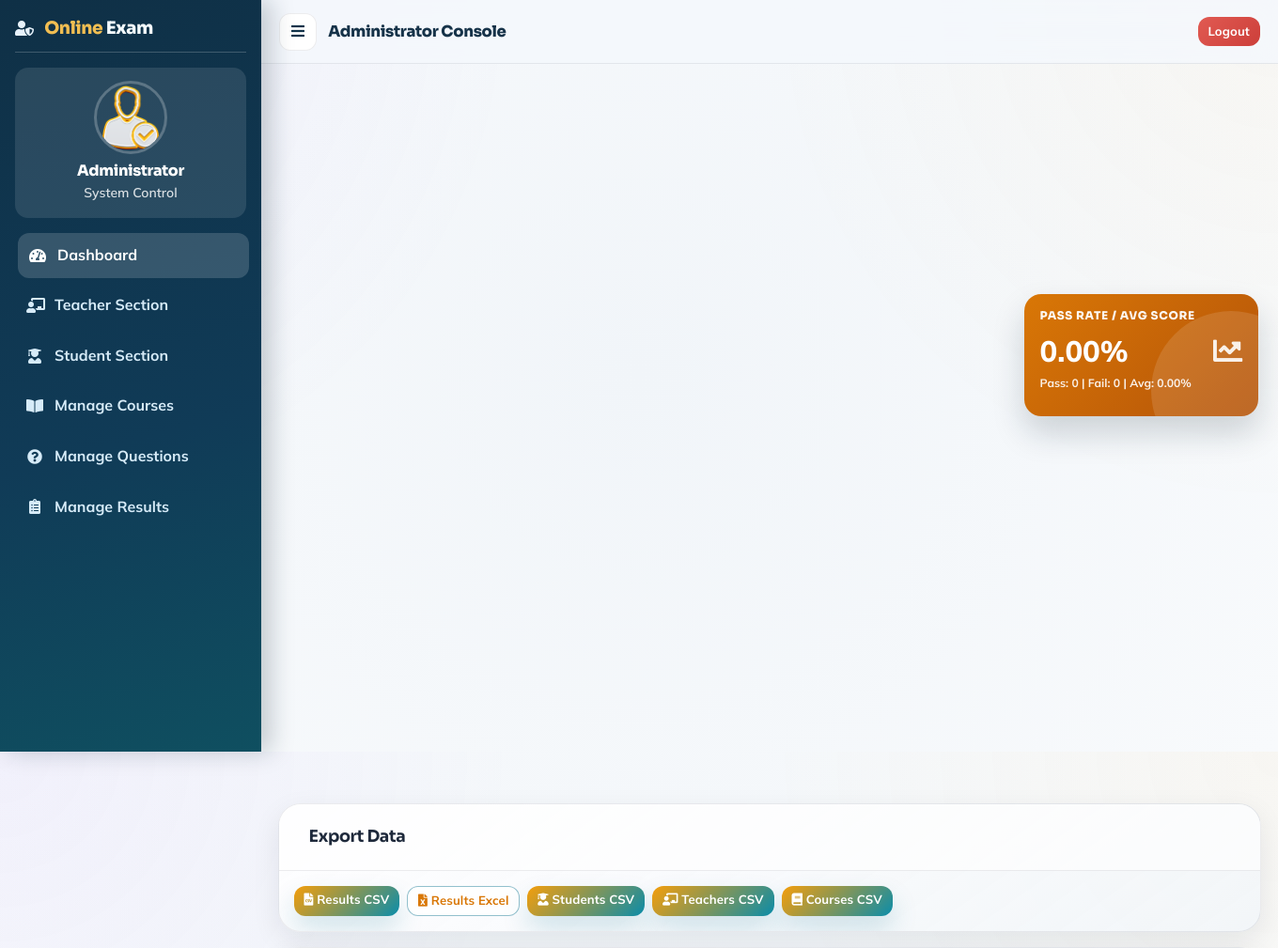
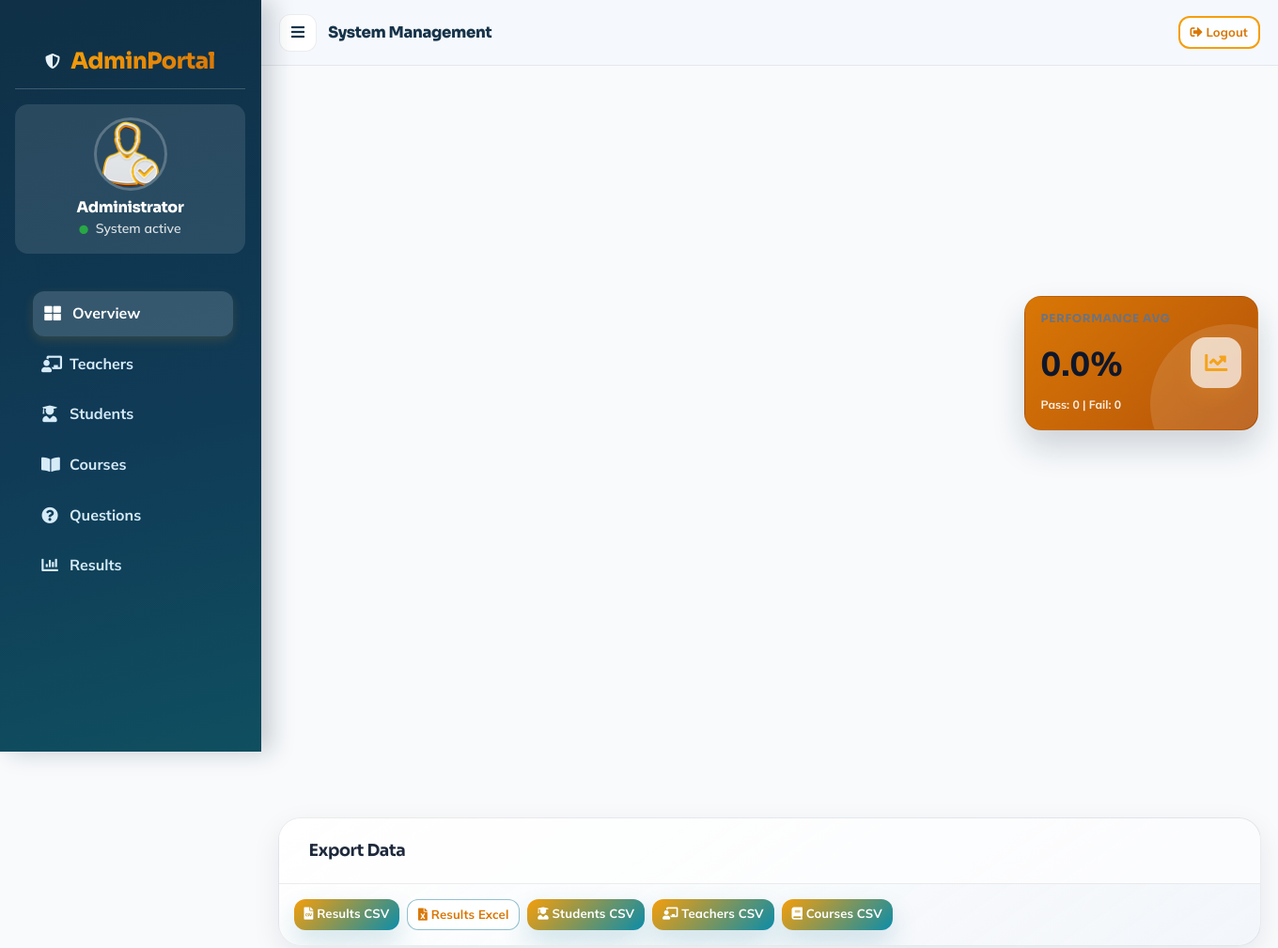
Before and after one commit to sirdavid001/online-exam-system, a Django app: page /admin-dashboard in a window 1360 px wide. Shown: the top 1009 px of the page at 94% size. Run offline with Django 3.2, Linux system fonts and the light colour scheme; the visitor is signed in with stand-in values (Sample User, id 1); data comes from the database, SQL or seed files in the repository; data that the repository does not hold is empty; some libraries are stand-ins or nearby versions.

Commit message:
feat: Redesign dashboard UI with new sidebar, topbar, and metric card components across all user roles.

```diff
--- a/templates/exam/admin_dashboard.html
+++ b/templates/exam/admin_dashboard.html
@@ -12,7 +12,7 @@
       <h6>Registered Students</h6>
       <div class="metric-value">
         <span>{{ total_student }}</span>
-        <i class="fas fa-user-graduate"></i>
+        <div class="metric-icon"><i class="fas fa-user-graduate"></i></div>
       </div>
     </article>
   </a>
@@ -22,7 +22,7 @@
       <h6>Approved Teachers</h6>
       <div class="metric-value">
         <span>{{ total_teacher }}</span>
-        <i class="fas fa-chalkboard-teacher"></i>
+        <div class="metric-icon"><i class="fas fa-chalkboard-teacher"></i></div>
       </div>
     </article>
   </a>
@@ -32,7 +32,7 @@
       <h6>Pending Teachers</h6>
       <div class="metric-value">
         <span>{{ pending_teacher }}</span>
-        <i class="fas fa-user-clock"></i>
+        <div class="metric-icon"><i class="fas fa-user-clock"></i></div>
       </div>
     </article>
   </a>
@@ -42,7 +42,7 @@
       <h6>Total Courses</h6>
       <div class="metric-value">
         <span>{{ total_course }}</span>
-        <i class="fas fa-book-open"></i>
+        <div class="metric-icon"><i class="fas fa-book-open"></i></div>
       </div>
     </article>
   </a>
@@ -52,7 +52,7 @@
       <h6>Question Bank</h6>
       <div class="metric-value">
         <span>{{ total_question }}</span>
-        <i class="fas fa-question-circle"></i>
+        <div class="metric-icon"><i class="fas fa-question-circle"></i></div>
       </div>
     </article>
   </a>
@@ -62,7 +62,7 @@
       <h6>Active Courses</h6>
       <div class="metric-value">
         <span>{{ active_courses }}</span>
-        <i class="fas fa-layer-group"></i>
+        <div class="metric-icon"><i class="fas fa-layer-group"></i></div>
       </div>
     </article>
   </a>
@@ -72,18 +72,20 @@
       <h6>Total Attempts</h6>
       <div class="metric-value">
         <span>{{ total_attempts }}</span>
-        <i class="fas fa-clipboard-check"></i>
+        <div class="metric-icon"><i class="fas fa-clipboard-check"></i></div>
       </div>
     </article>
   </a>
 
   <article class="metric-card bg-c-yellow reveal">
-    <h6>Pass Rate / Avg Score</h6>
+    <h6>Performance Avg</h6>
     <div class="metric-value">
-      <span>{{ pass_rate|floatformat:2 }}%</span>
-      <i class="fas fa-chart-line"></i>
+      <span>{{ pass_rate|floatformat:1 }}%</span>
+      <div class="metric-icon"><i class="fas fa-chart-line"></i></div>
     </div>
-    <small>Pass: {{ pass_attempts }} | Fail: {{ failed_attempts }} | Avg: {{ avg_score|floatformat:2 }}%</small>
+    <div class="metric-meta mt-2">
+      <small>Pass: {{ pass_attempts }} | Fail: {{ failed_attempts }}</small>
+    </div>
   </article>
 </section>
 
--- a/templates/exam/adminbase.html
+++ b/templates/exam/adminbase.html
@@ -17,38 +17,40 @@
     <script src="https://cdn.jsdelivr.net/npm/chart.js@4.4.1/dist/chart.umd.min.js"></script>
   </head>
   <body class="dashboard-shell admin-shell">
-    <aside class="app-sidebar">
+    <aside class="app-sidebar" id="appSidebar">
       <div class="app-brand">
-        <i class="fas fa-user-shield"></i>
-        <h1 class="app-brand-title"><span>Online</span> Exam</h1>
+        <div class="brand-icon"><i class="fas fa-shield-alt"></i></div>
+        <h4>Admin<span>Portal</span></h4>
       </div>
 
       <div class="profile-chip">
-        <img src="{% static 'image/admin-avatar.png' %}" alt="Admin" />
+        <div class="avatar-glow">
+          <img src="{% static 'image/admin-avatar.png' %}" alt="Admin" />
+        </div>
         <h4>Administrator</h4>
-        <small>System Control</small>
+        <small><i class="fas fa-circle text-success mr-1" style="font-size: 0.6rem"></i> System active</small>
       </div>
 
       <nav class="app-nav">
-        <a class="app-nav-link" href="/admin-dashboard"><i class="fas fa-tachometer-alt"></i> Dashboard</a>
-        <a class="app-nav-link" href="/admin-teacher"><i class="fas fa-chalkboard-teacher"></i> Teacher Section</a>
-        <a class="app-nav-link" href="/admin-student"><i class="fas fa-user-graduate"></i> Student Section</a>
-        <a class="app-nav-link" href="/admin-course"><i class="fas fa-book-open"></i> Manage Courses</a>
-        <a class="app-nav-link" href="/admin-question"><i class="fas fa-question-circle"></i> Manage Questions</a>
-        <a class="app-nav-link" href="/admin-results"><i class="fas fa-clipboard-list"></i> Manage Results</a>
+        <a class="app-nav-link" href="/admin-dashboard"><i class="fas fa-th-large"></i> Overview</a>
+        <a class="app-nav-link" href="/admin-teacher"><i class="fas fa-chalkboard-teacher"></i> Teachers</a>
+        <a class="app-nav-link" href="/admin-student"><i class="fas fa-user-graduate"></i> Students</a>
+        <a class="app-nav-link" href="/admin-course"><i class="fas fa-book-open"></i> Courses</a>
+        <a class="app-nav-link" href="/admin-question"><i class="fas fa-question-circle"></i> Questions</a>
+        <a class="app-nav-link" href="/admin-results"><i class="fas fa-chart-bar"></i> Results</a>
       </nav>
     </aside>
 
     <div class="app-stage">
       <header class="app-topbar">
         <div class="topbar-left">
-          <button type="button" class="icon-toggle" data-sidebar-toggle aria-label="Toggle sidebar">
+          <button type="button" class="icon-toggle" onclick="document.body.classList.toggle('sidebar-open')">
             <i class="fas fa-bars"></i>
           </button>
-          <h2 class="topbar-title">Administrator Console</h2>
+          <h2 class="topbar-title">System Management</h2>
         </div>
-        <div class="d-flex align-items-center">
-          <a href="/logout" class="btn btn-danger btn-sm">Logout</a>
+        <div class="topbar-right">
+          <a href="/logout" class="btn btn-outline-brand btn-sm"><i class="fas fa-sign-out-alt"></i> Logout</a>
         </div>
       </header>
 
--- a/templates/student/student_dashboard.html
+++ b/templates/student/student_dashboard.html
@@ -8,11 +8,13 @@
 
 <section class="metric-grid">
   <a class="metric-link reveal" href="/student/student-exam">
+<section class="metric-grid">
+  <a class="metric-link reveal" href="/student/student-exam">
     <article class="metric-card bg-c-blue">
       <h6>Available Exams</h6>
       <div class="metric-value">
         <span>{{ total_course }}</span>
-        <i class="fas fa-book"></i>
+        <div class="metric-icon"><i class="fas fa-book"></i></div>
       </div>
     </article>
   </a>
@@ -22,7 +24,7 @@
       <h6>Total Questions</h6>
       <div class="metric-value">
         <span>{{ total_question }}</span>
-        <i class="fas fa-question-circle"></i>
+        <div class="metric-icon"><i class="fas fa-question-circle"></i></div>
       </div>
     </article>
   </a>
--- a/templates/teacher/teacher_dashboard.html
+++ b/templates/teacher/teacher_dashboard.html
@@ -11,7 +11,7 @@
     <h6>Registered Students</h6>
     <div class="metric-value">
       <span>{{ total_student }}</span>
-      <i class="fas fa-user-graduate"></i>
+      <div class="metric-icon"><i class="fas fa-user-graduate"></i></div>
     </div>
   </article>
 
@@ -19,7 +19,7 @@
     <h6>Total Courses</h6>
     <div class="metric-value">
       <span>{{ total_course }}</span>
-      <i class="fas fa-book-open"></i>
+      <div class="metric-icon"><i class="fas fa-book-open"></i></div>
     </div>
   </article>
 
@@ -27,7 +27,7 @@
     <h6>Total Questions</h6>
     <div class="metric-value">
       <span>{{ total_question }}</span>
-      <i class="fas fa-question-circle"></i>
+      <div class="metric-icon"><i class="fas fa-question-circle"></i></div>
     </div>
   </article>
 </section>
```
Also changed, not shown: static_src/css/app.css (+228 -0 lines), templates/student/studentbase.html (+13 -9 lines), templates/teacher/teacherbase.html (+14 -10 lines).
